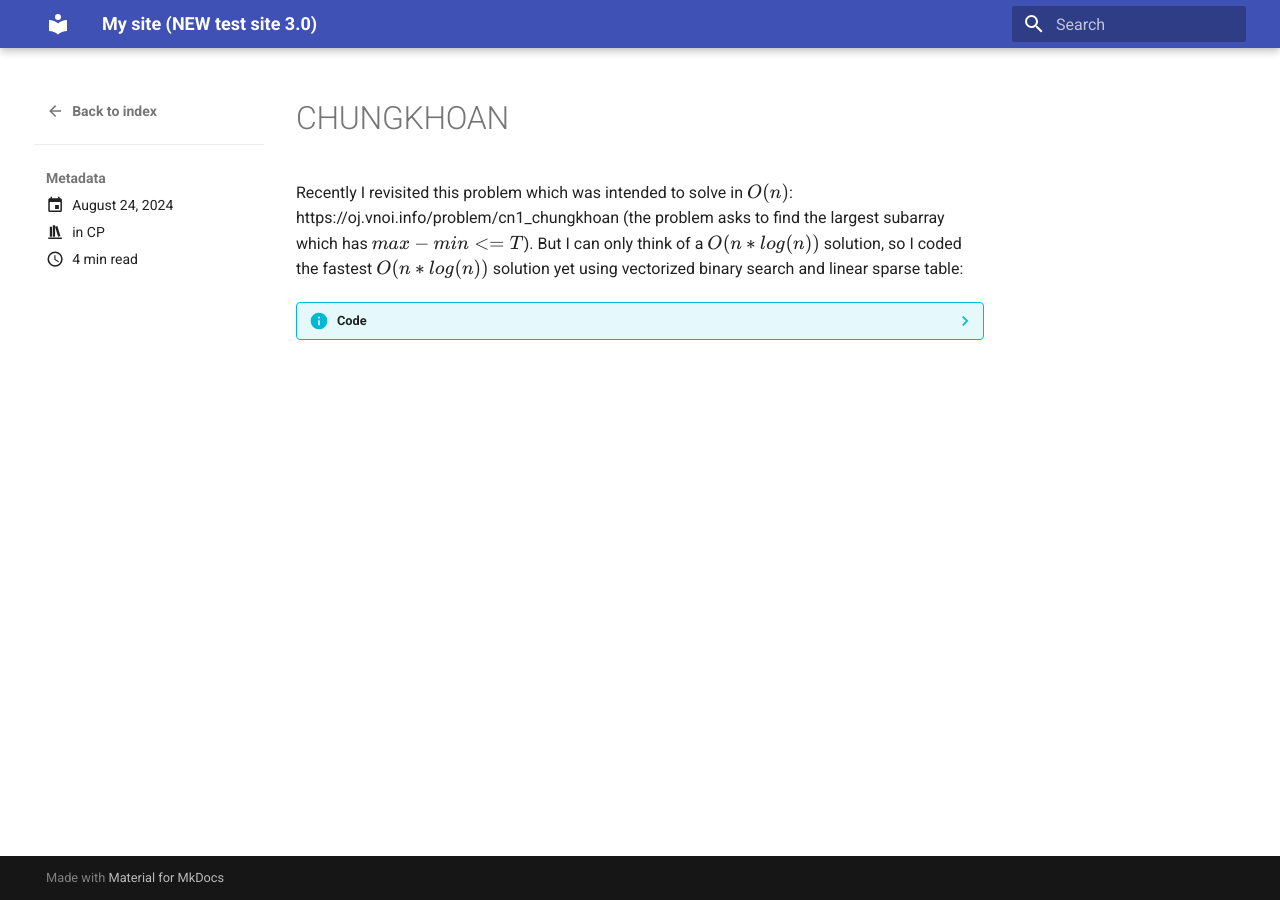
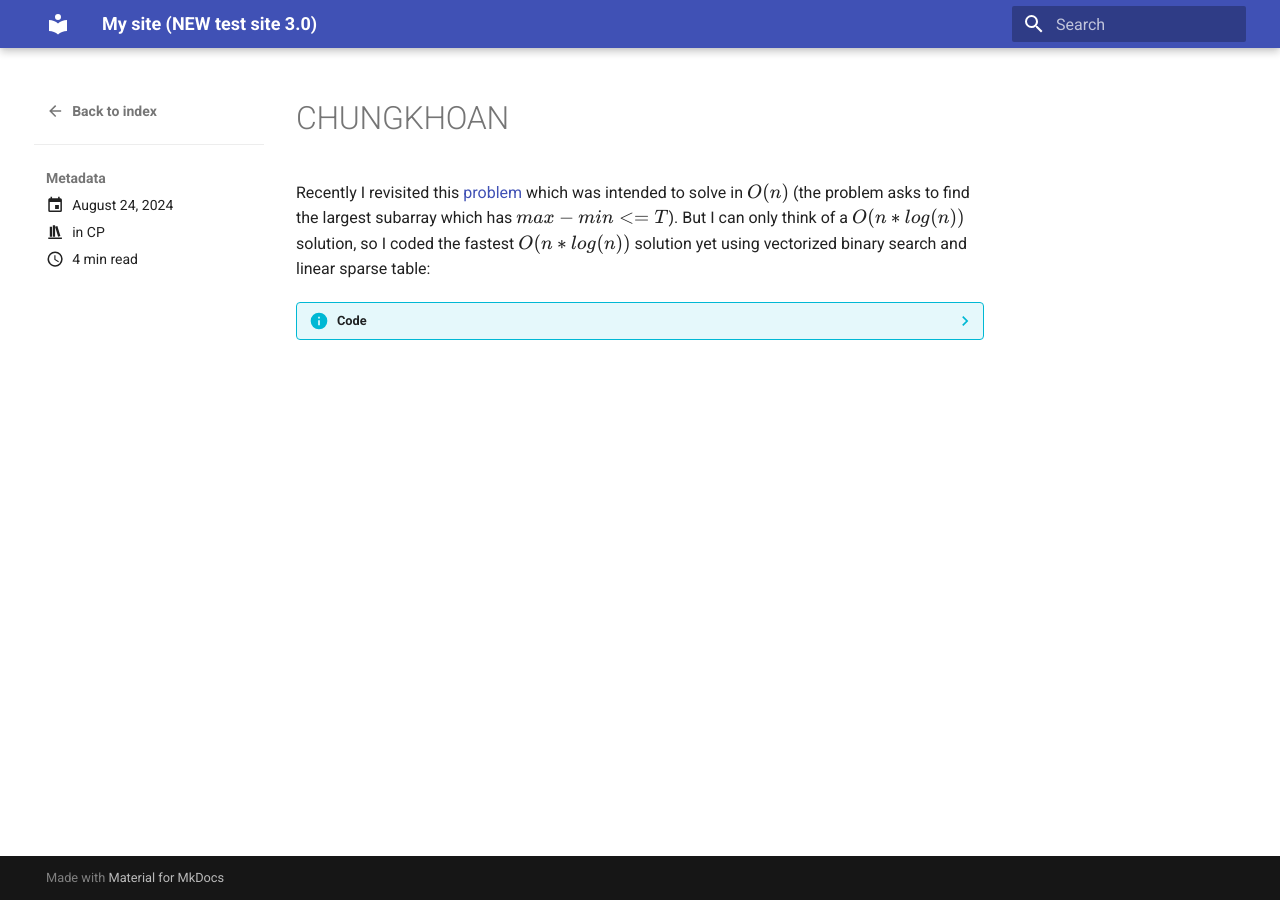
Before and after one commit to pt13762104/pt13762104.github.io, an MkDocs documentation site: the page built from docs/posts/ck.md, in a window 1280 px wide. Built offline with MkDocs 1.6.1 and Material for MkDocs 9.7.7, drawn with Linux system fonts in a browser that asks for light colours.

Commit message:
fix link

```diff
--- a/docs/posts/ck.md
+++ b/docs/posts/ck.md
@@ -4,7 +4,7 @@ categories:
   - CP
 ---
 # CHUNGKHOAN
-Recently I revisited this problem which was intended to solve in $O(n)$: https://oj.vnoi.info/problem/cn1_chungkhoan (the problem asks to find the largest subarray which has $max-min<=T$). But I can only think of a $O(n*log(n))$ solution, so I coded the fastest $O(n*log(n))$ solution yet using vectorized binary search and linear sparse table:
+Recently I revisited this [problem](https://oj.vnoi.info/problem/cn1_chungkhoan) which was intended to solve in $O(n)$ (the problem asks to find the largest subarray which has $max-min<=T$). But I can only think of a $O(n*log(n))$ solution, so I coded the fastest $O(n*log(n))$ solution yet using vectorized binary search and linear sparse table:
 
 ??? info "Code"
 
```
